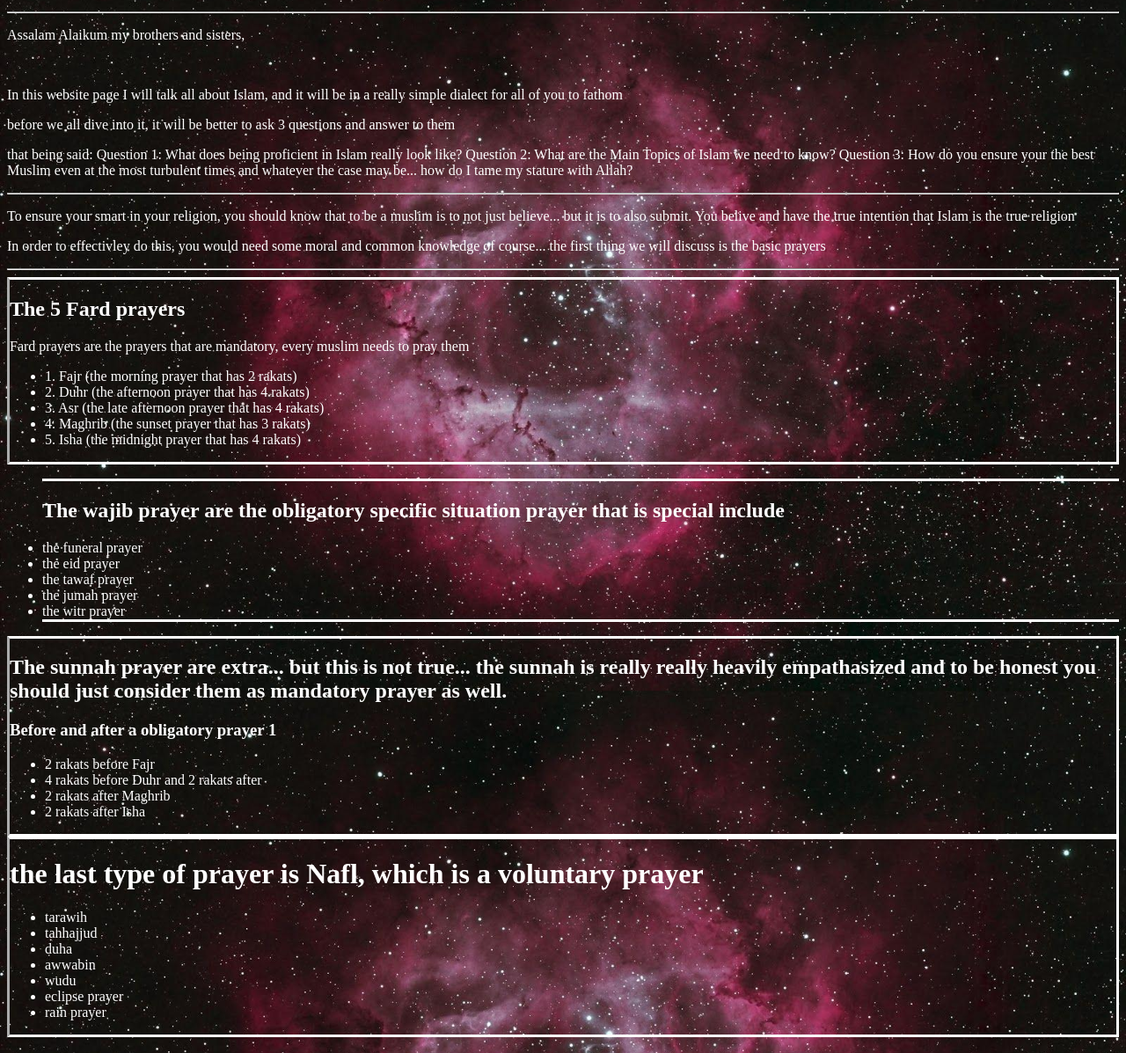
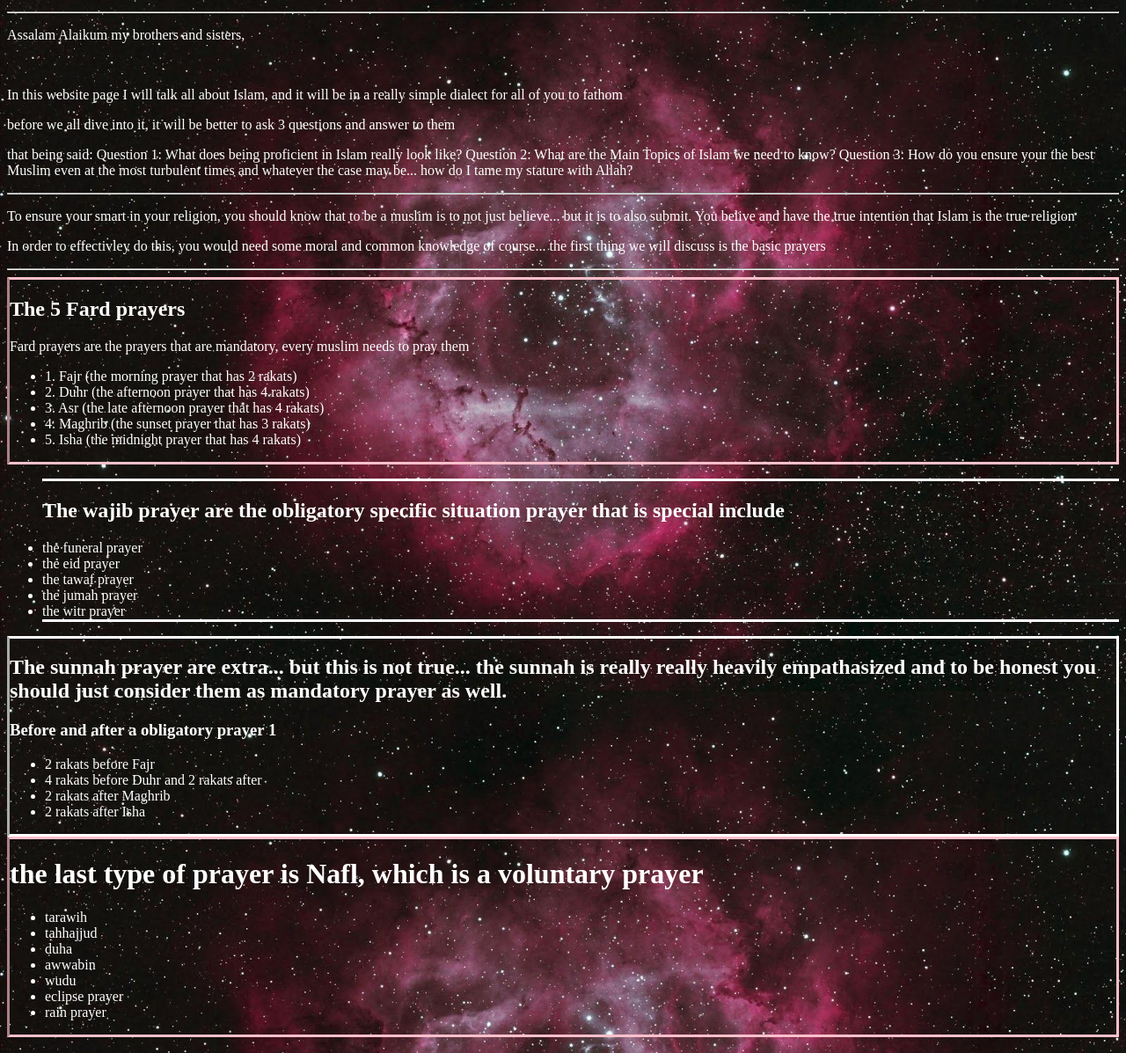
Before and after one commit to must491/islamway.github.io, a plain HTML site: page index.html in a window 1280 px wide. Shown: the part 101-1298 px from the top of the page at 88% size. Drawn offline with Linux system fonts and the light colour scheme.

Commit message:
Update style.css

```diff
--- a/style.css
+++ b/style.css
@@ -25,7 +25,7 @@ li{
 
 .Nafl {
    border-style: inset;
-   border-color: white;
+   border-color: pink;
    border-block-style: solid;
   border-block-color: LavenderBush pink;
 
@@ -36,7 +36,7 @@ li{
 }
 .fard{
     border-style: inset;
-   border-color: white;
+   border-color: pink;
    border-block-style: solid;
   border-block-color: LavenderBush pink;
 
```
